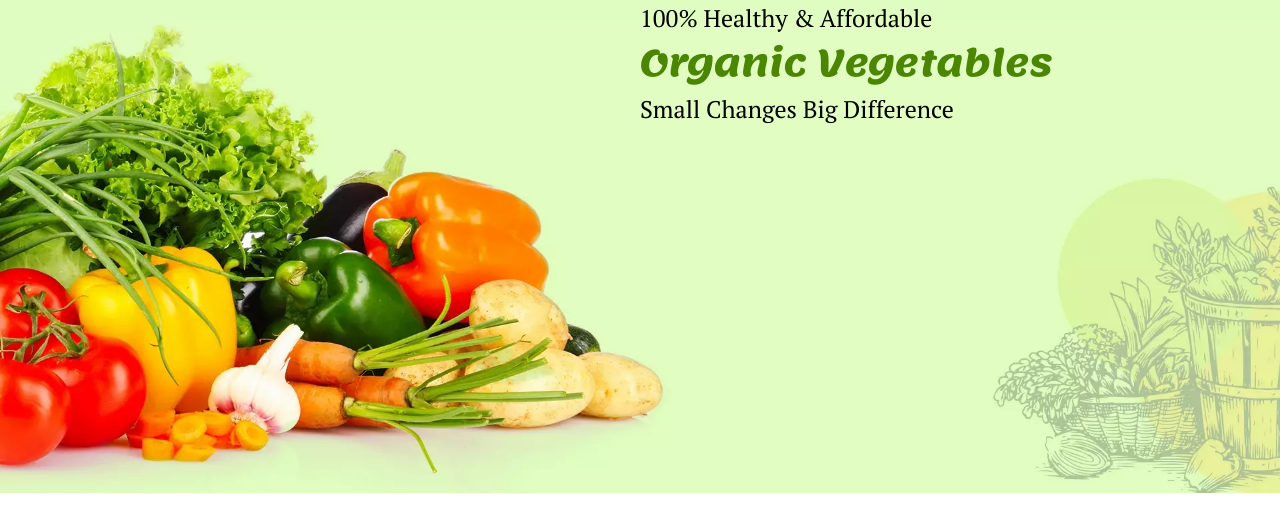
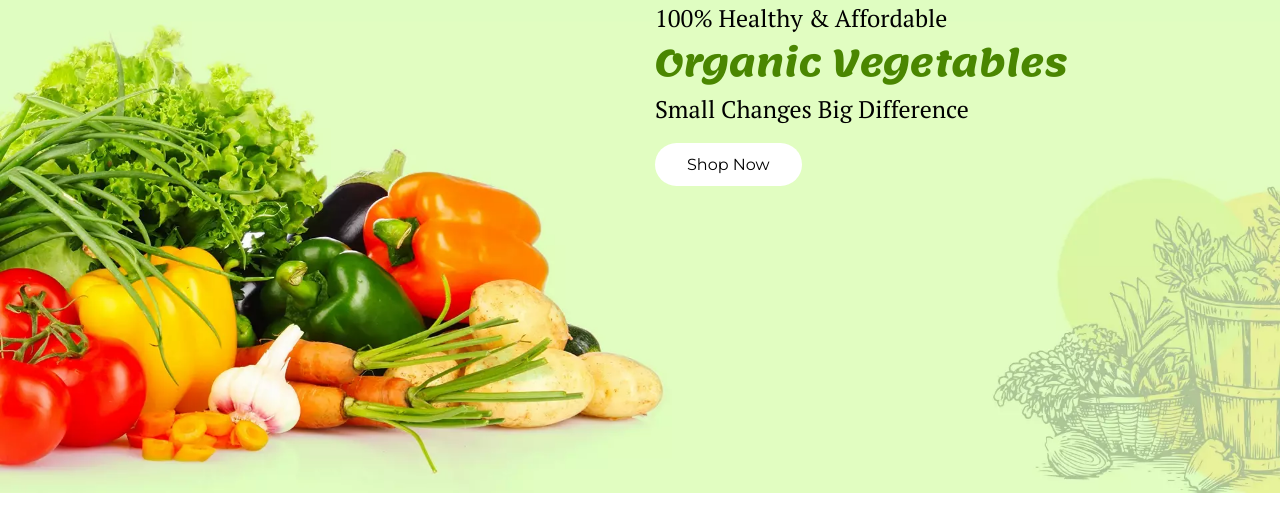
Before and after one commit to OvinduArchanaNambukara/Team_B-B_My-Store, a React (Create React App) app: page / in a window 1280 px wide. Shown: the top 532 px of the page. Built offline with nearby package versions, Linux system fonts and the light colour scheme.

Commit message:
Shop now button added

```diff
--- a/src/assets/style_sheets/partials/_welcome.scss
+++ b/src/assets/style_sheets/partials/_welcome.scss
@@ -1,7 +1,9 @@
 @import "variables";
 
 .welcome {
+  font-size: 1em;
   align-content: center;
+  vertical-align: middle;
 
   .banner-text {
     position: absolute;
@@ -10,14 +12,30 @@
     .regular {
       font-family: 'PT Serif', serif;
       color: #000;
-      font-size: 1.5rem;
+      font-size: 1.5em;
     }
 
     .organic {
       font-family: 'Lemonada', cursive;
       color: $welcome-green-color;
-      font-size: 2.3rem;
+      font-size: 2.3em;
       font-weight: 700;
+    }
+
+    .shop-now {
+      background-color: #fff;
+      color: black;
+      font-size: 1em;
+      border: 0;
+      border-radius: 2em;
+      margin-top: 1em;
+      padding: .6em 2em;
     }
   }
 }
+
+@media (max-width: 736px) {
+  .welcome {
+    font-size: .45em;
+  }
+}
--- a/src/components/Welcome.tsx
+++ b/src/components/Welcome.tsx
@@ -4,14 +4,15 @@ import {Button, Col, Image, Row} from "react-bootstrap";
 
 const Welcome: React.FC = () => {
   return (
-    <Row className="welcome">
-      <Col>
+    <Row className="welcome m-0">
+      <Col className="p-0">
         <Image src={BannerImage} fluid={true} className="image"/>
       </Col>
-      <Col xs={{span: 6, offset: 6}} className="banner-text">
+      <Col xs={{span: 7, offset: 5}} md={{span: 6, offset: 6}} className="banner-text">
         <span className="regular">100% Healthy & Affordable</span><br/>
         <span className="organic">Organic Vegetables</span><br/>
         <span className="regular">Small Changes Big Difference</span><br/>
+        <Button className="shop-now">Shop Now</Button>
       </Col>
     </Row>
   );
```
